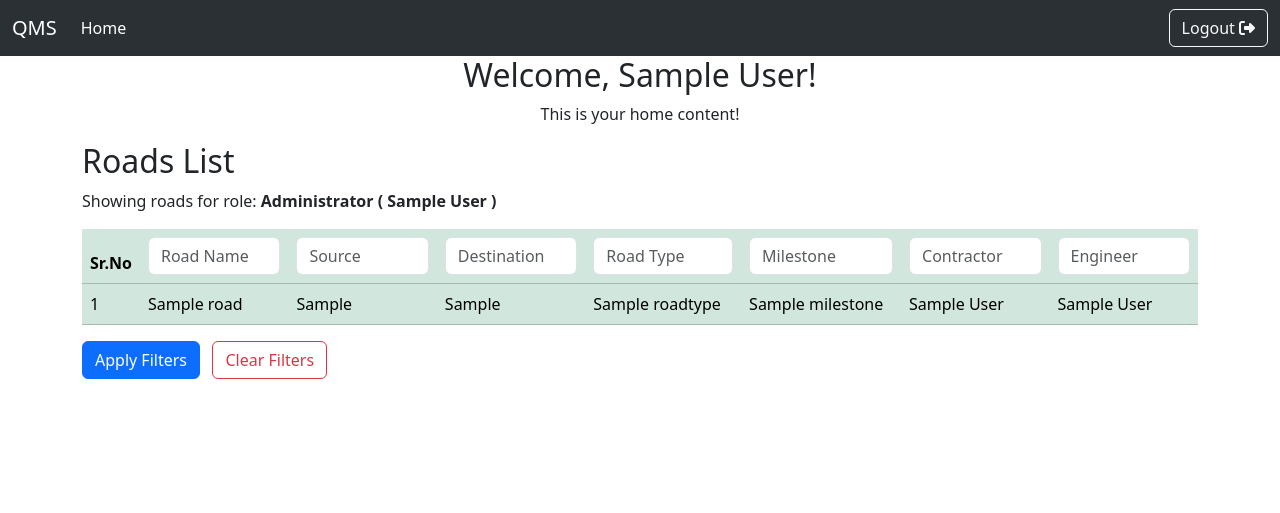
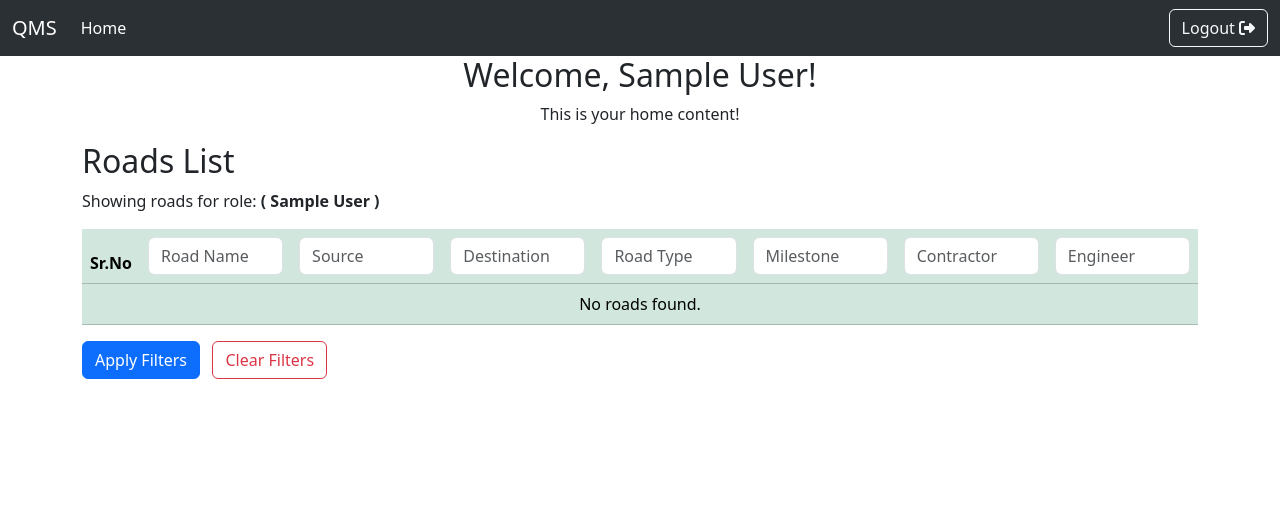
Before and after one commit to bhagatprince011/QMS_Prototype, a Django app: page /qms_app/ in a window 1280 px wide. Shown: the top 513 px of the page. Run offline with Django 5.2, Linux system fonts and the light colour scheme; a user stored in the database is signed in; tables that the repository leaves empty hold one stand-in row (values such as "Sample post"); parts of the project's set-up code (start-up, migrations or seed data) failed here and were passed over.

Commit message:
role, user based filteration

```diff
--- a/qms_app/views.py
+++ b/qms_app/views.py
@@ -23,8 +23,17 @@ from django.contrib import messages
 @login_required(login_url='login')
 def home(request):
     # Role-based filtering
-    rolevalue = request.session.get('role', None)
-    user_roads = Roads.objects.all()  # Adjust per role logic
+    rolevalue = request.session.get('role', '').lower()  # Convert role to lowercase
+    user_roads = Roads.objects.none()  # Default to an empty QuerySet
+    user = request.user
+
+    # Fetch roads based on role
+    if rolevalue == 'contractor':
+        user_roads = Roads.objects.filter(contractor_id=request.user.id)
+    elif rolevalue == 'engineer':
+        user_roads = Roads.objects.filter(engineer_id=request.user.id)
+    elif rolevalue == 'administrator':
+        user_roads = Roads.objects.all()
 
     # Filters mapping
     filters = {
--- a/templates/home.html
+++ b/templates/home.html
@@ -11,7 +11,7 @@
     </div>
 
     <h2>Roads List</h2>
-    <p>Showing roads for role: <strong>Administrator </strong><strong>( {{name}} )</strong></p>
+    <p>Showing roads for role: <strong>{{role}} </strong><strong>( {{name}} )</strong></p>
 
     <!-- Filter Table -->
     <div class="table-responsive">
@@ -31,7 +31,7 @@
                 </thead>
                 <tbody>
                     {% for road in user_roads %}
-                        <tr onclick="window.location.href=`/qms_app/administrator/{{ road.id }}/`" style="cursor: pointer;">
+                        <tr onclick="window.location.href=`/qms_app/{{role}}/{{ road.id }}/`" style="cursor: pointer;">
                             <td>{{ forloop.counter }}</td>
                             <td>{{ road.name }}</td>
                             <td>{{ road.source }}</td>
```
